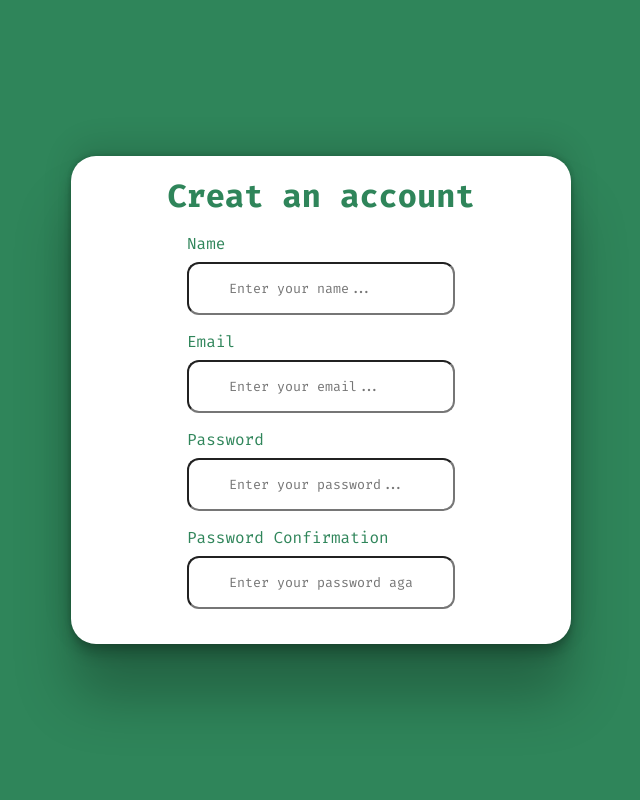
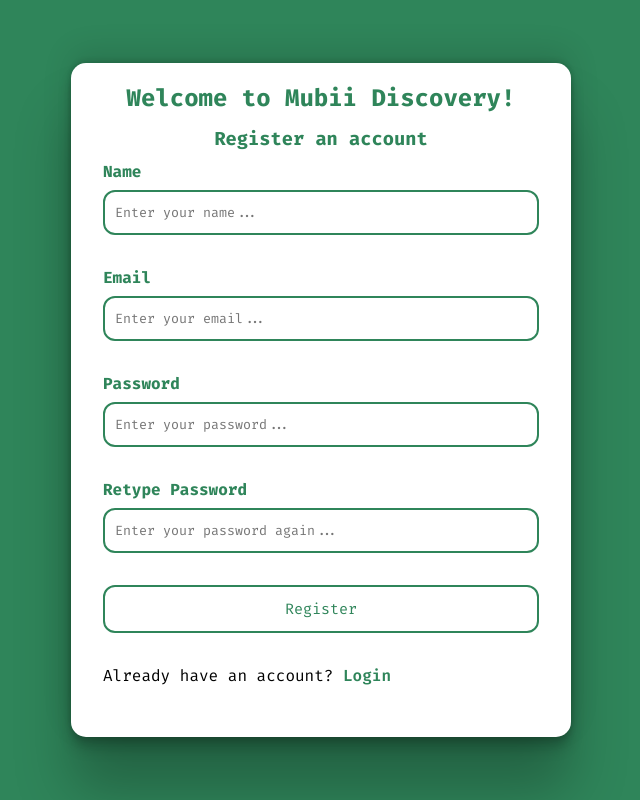
Before and after one commit to HtooMyatDev/mubii-discovery-frontend, a Vue app: page /signup in a window 1280 px wide. Shown: the whole page, without its empty margins (319-959 px from the left). Built offline with nearby package versions, Linux system fonts and the light colour scheme.

Commit message:
signup page redesign

```diff
--- a/src/components/authentication/AuthButton.vue
+++ b/src/components/authentication/AuthButton.vue
@@ -1,12 +1,12 @@
 <template>
   <div class="authbar">
     <span v-if="!isLogin" class="">
-      <button class="btn">
-        <a href="/login">Login</a>
-      </button>
-      <button class="btn">
-        <a href="/signup">Sign Up</a>
-      </button>
+      <a href="/login">
+        <button class="btn">Login</button>
+      </a>
+      <a href="/signup">
+        <button class="btn">Sign Up</button>
+      </a>
     </span>
     <span v-else> LOGGED IN! </span>
   </div>
@@ -62,7 +62,7 @@
   transition: all 0.7s;
 }
 
-.btn:hover a {
+.btn:hover {
   color: #fff;
 }
 
@@ -75,7 +75,7 @@
   background: var(--button-item-active);
   transition: background 0s;
 }
-.btn a {
+.btn {
   color: var(--button-bg-color);
   transition: 0.5s linear;
 }
--- a/src/components/authentication/SignupForm.vue
+++ b/src/components/authentication/SignupForm.vue
@@ -1,7 +1,10 @@
 <template>
   <div class="signup-form">
     <form action="" @submit.prevent="">
-      <h1>Creat an account</h1>
+      <div class="header-wrapper">
+        <h2 class="header">Welcome to Mubii Discovery!</h2>
+        <h3 class="header">Register an account</h3>
+      </div>
       <div class="form-group">
         <label for="">Name</label>
         <input type="text" name="name" placeholder="Enter your name..." />
@@ -18,8 +21,16 @@
       </div>
 
       <div class="form-group">
-        <label for="">Password Confirmation</label>
+        <label for="">Retype Password</label>
         <input type="text" name="confirmPassword" placeholder="Enter your password again..." />
+      </div>
+
+      <div class="form-group">
+        <button type="submit" class="btn">Register</button>
+      </div>
+
+      <div class="form-group">
+        <span style="color: black">Already have an account? <a href="/login">Login</a></span>
       </div>
     </form>
   </div>
@@ -28,8 +39,9 @@
 <script setup></script>
 
 <style scoped>
-h1 {
+.header {
   margin-bottom: 0.5em;
+  text-align: center;
 }
 
 .signup-form {
@@ -42,12 +54,11 @@
 .signup-form form {
   display: flex;
   flex-direction: column;
-  align-items: center;
 
-  padding: 1.2em 0;
+  padding: 1.2em 2em;
   max-width: 500px;
   width: 100%;
-  border-radius: 25px;
+  border-radius: 15px;
 
   box-shadow:
     rgba(0, 0, 0, 0.25) 0px 54px 55px,
@@ -60,17 +71,44 @@
   background-color: white;
 }
 .form-group {
-  margin-bottom: 1em;
+  margin-bottom: 2em;
 }
 
 .form-group label {
   display: block;
   margin-bottom: 0.5em;
+  font-weight: 800;
 }
 .form-group input {
-  padding: 1.2em 3em;
+  width: 100%;
+  padding: 12px 10px;
+  border-radius: 12px;
+  border: 2px solid var(--sidebar-bg-color);
+  outline: none;
+}
+
+.form-group a {
+  color: var(--sidebar-bg-color);
+  font-weight: 600;
+}
+
+.btn {
+  background-color: white;
+  color: var(--sidebar-bg-color);
+
+  border: 2px solid var(--sidebar-bg-color);
   border-radius: 12px;
 
-  outline: none;
+  cursor: pointer;
+
+  padding: 12px 10px;
+  width: 100%;
+  font-size: 15px;
+  transition: 0.2s ease-in-out;
+}
+
+.btn:hover {
+  background-color: var(--sidebar-bg-color);
+  color: white;
 }
 </style>
```
